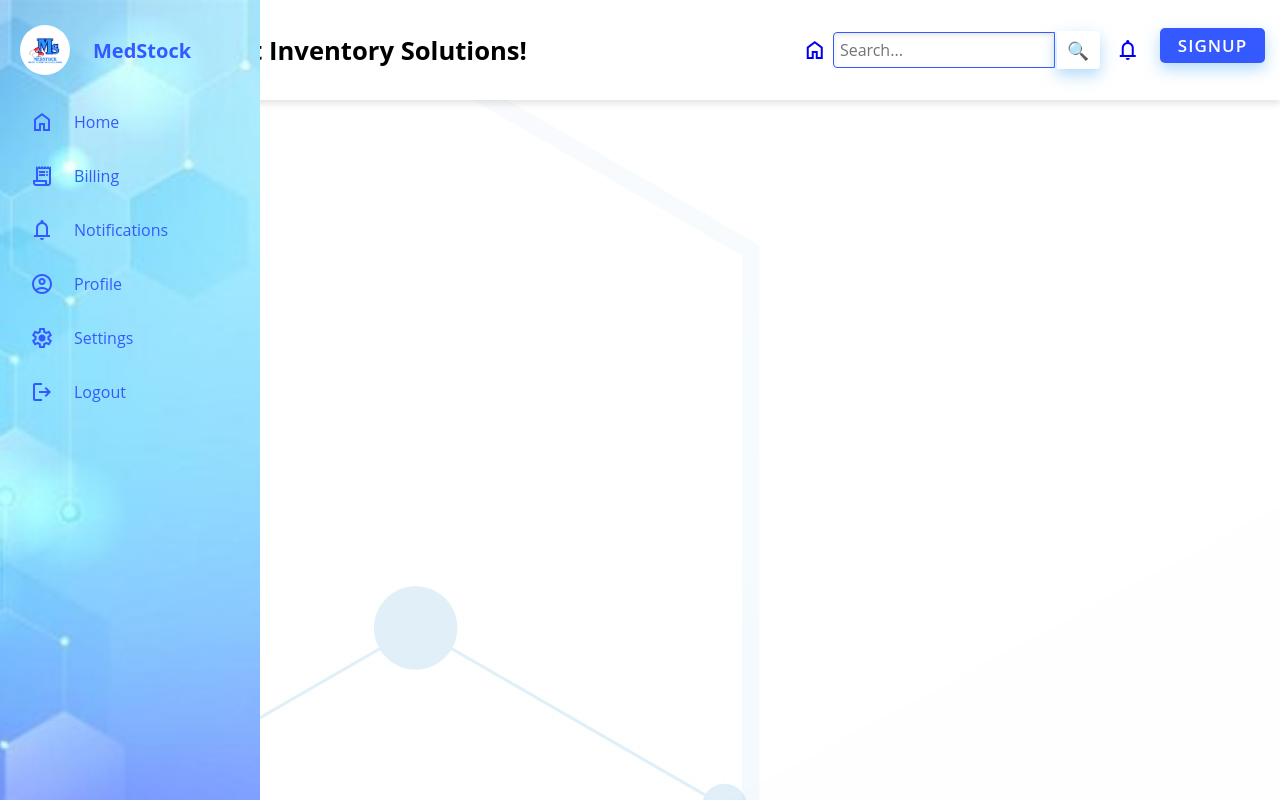
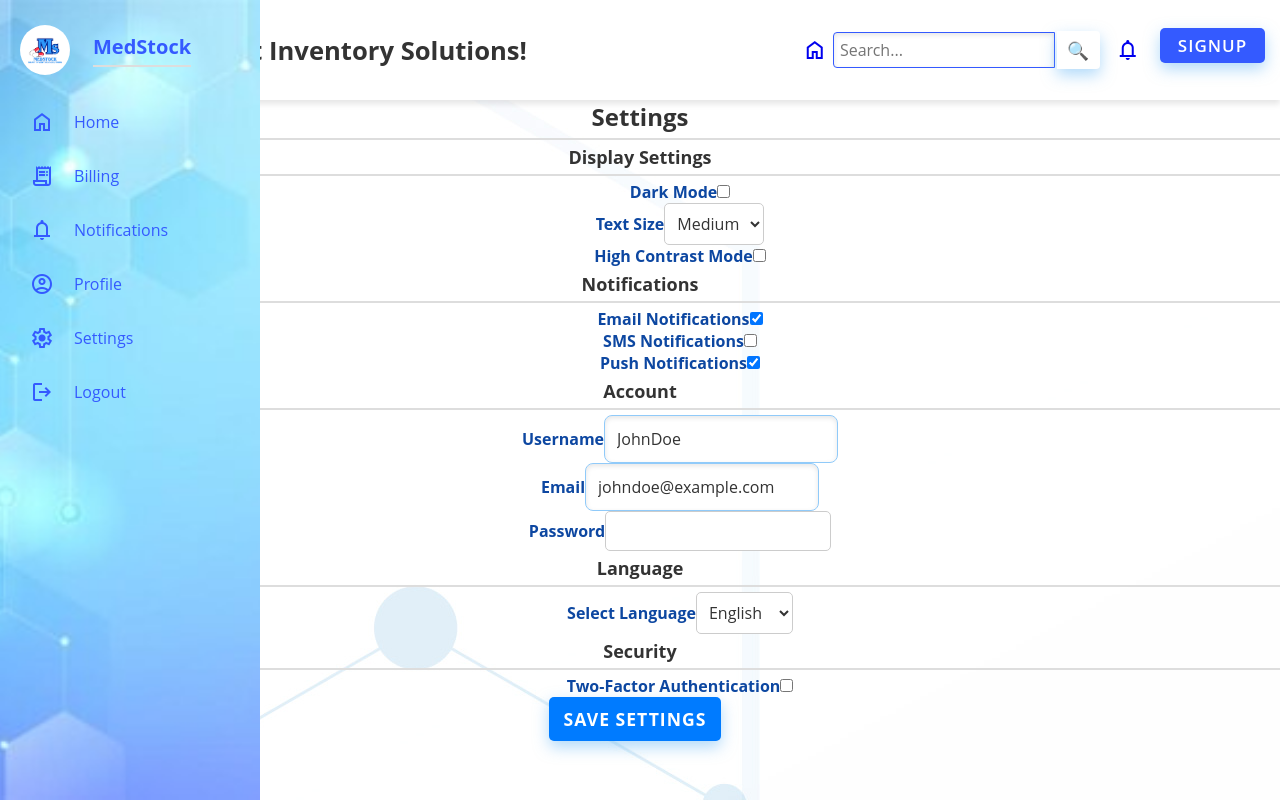
Before and after one commit to dnm10/New-MedStock, a React (Create React App) app in the folder medstock-app/: page /Settings in a window 1280 px wide. Built offline with nearby package versions, Linux system fonts and the light colour scheme; sample sign-in values are in the browser's storage.

Commit message:
settings page..

```diff
--- a/medstock-app/src/App.js
+++ b/medstock-app/src/App.js
@@ -13,6 +13,7 @@ import Users from './Components/Users';
 import AuthForm from './Components/AuthForm';
 import ContactUs from './Components/Home/ContactUs';
 import Profile from './Components/Profile';
+import Settings from './Components/Settings';
 import './App.css';
 import { BrowserRouter as Router, Routes, Route, Navigate, useLocation } from 'react-router-dom';
 import { RoleProvider, useRole } from './Components/RoleContext';
@@ -123,6 +124,15 @@ function App() {
                 }
               />
 
+              <Route
+                path="/Settings"
+                element={
+                  <ProtectedRoute>
+                    <Settings />
+                  </ProtectedRoute>
+                }
+              />
+
                 <Route
                 path="/Profile"
                 element={
--- a/medstock-app/src/Components/Settings.js
+++ b/medstock-app/src/Components/Settings.js
@@ -1,5 +1,6 @@
 import React, { useState, useEffect } from "react";
-import styles from "./Settings.module.css";
+import styles from "./Settings.modules.css";
+
 
 const Settings = () => {
   const [darkMode, setDarkMode] = useState(() => {
@@ -105,7 +106,7 @@ const Settings = () => {
       </div>
 
       <button className={styles.saveBtn} onClick={handleSave}>Save Settings</button>
-      {saved && <p className={styles.savedMessage}>✅ Settings Saved!</p>}
+      {saved && <p className={styles.savedMessage}> Settings Saved!</p>}
     </div>
   );
 };
```
